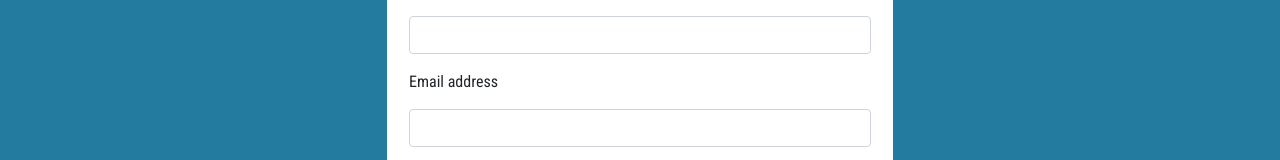
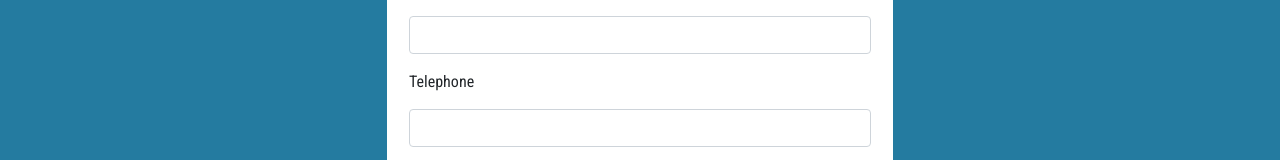
Before and after one commit to Tosin-Mayowa/my-portfolio, a React (Create React App) app: page /contact in a window 1280 px wide. Shown: the part 424-584 px from the top of the page. Built offline with nearby package versions, Linux system fonts and the light colour scheme.

Commit message:
fix contact

```diff
--- a/src/Component/Contact/Contact.js
+++ b/src/Component/Contact/Contact.js
@@ -24,7 +24,7 @@
 
   const handleSubmit=(e)=>{
     e.preventDefault();
-    setIsSubmit(!isSubmit);
+    setIsSubmit(true);
     setName('');
     setNum(null);
     setEmail('');
@@ -32,9 +32,10 @@
 
   }
 useEffect(()=>{
-  setTimeout(()=>{
-  setIsSubmit(true);
-},3000)
+ if (isSubmit)
+   setTimeout(() => {
+     setIsSubmit(false);
+   }, 3000);
 },[isSubmit])
 
   return (
@@ -45,6 +46,10 @@
     <p style={{ color:'white',textAlign:'center', fontStyle:'italic' }}>+2348069827799,+2347010348022 <br/> toss800@gmail.com <br/>17,Love Estate IKorodu, Lagos Nigeria.</p>
 
   { isSubmit?
+      <div>
+       <h3 className='Form-titletwo' style={{ marginTop:'10px', color:'#fff' }}>Thank you for your message</h3>
+       </div>:
+
    <div className="container"  style={{ width:'40%'}}>
      <h3 className='Form-titletwo'>Leave me a message</h3>
   <form className='form' onSubmit={handleSubmit} style={{ color:'5px' }}>
@@ -59,7 +64,7 @@
             </div>
 
                 <div class="mb-3">
-                  <label for="exampleFormControlInput3" class="form-label">Email address</label>
+                  <label for="exampleFormControlInput3" class="form-label">Telephone</label>
                   <input type="tel" data-testid="tel" class="form-control" id="exampleFormControlInput3" />
             </div>
               <div class="mb-3">
@@ -71,11 +76,8 @@
     </form>
       </div>
 
-  :
 
-      <div>
-       <h3 className='Form-titletwo' style={{ marginTop:'10px', color:'#fff' }}>Thank you for your message</h3>
-       </div>
+
 
 
   }
```
